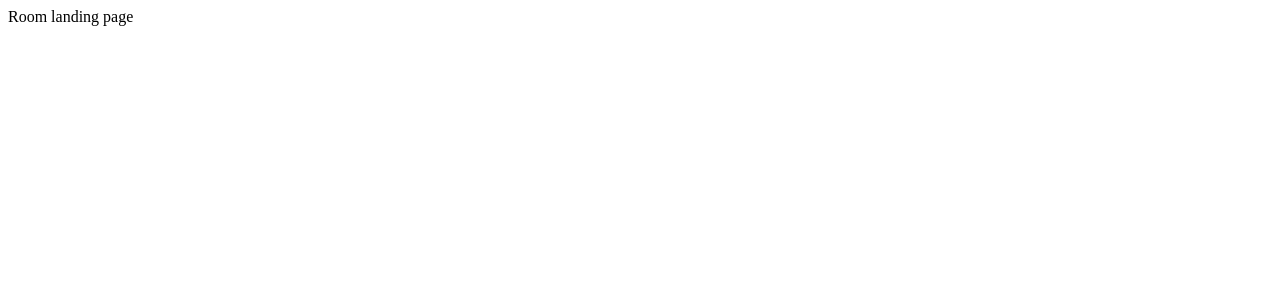
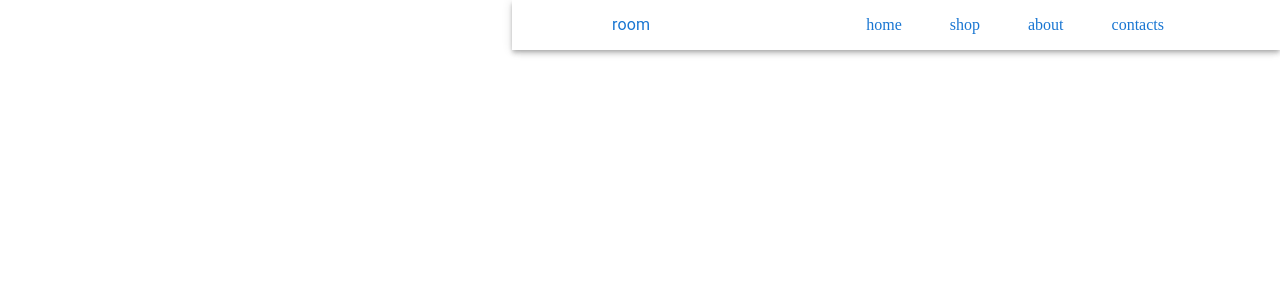
Before and after one commit to meyoh-23/loop-studio-MUI-react, a React (Create React App) app: page / in a window 1280 px wide. Shown: the top 300 px of the page. Built offline with nearby package versions, Linux system fonts and the light colour scheme.

Commit message:
navba-completed

```diff
--- a/package.json
+++ b/package.json
@@ -5,7 +5,8 @@
   "dependencies": {
     "@emotion/react": "^11.11.1",
     "@emotion/styled": "^11.11.0",
-    "@mui/material": "^5.14.10",
+    "@mui/icons-material": "^5.14.11",
+    "@mui/material": "^5.14.11",
     "@testing-library/jest-dom": "^5.17.0",
     "@testing-library/react": "^13.4.0",
     "@testing-library/user-event": "^13.5.0",
--- a/src/App.js
+++ b/src/App.js
@@ -1,4 +1,6 @@
+import React from 'react';
 import { ThemeProvider, createTheme } from "@mui/material";
+import Navbar from "./components/assets/sections/Navbar";
 
 // modified theming for the app
 const theme = createTheme({
@@ -16,11 +18,11 @@ const theme = createTheme({
 
 function App() {
   return (
+    <>
     <ThemeProvider theme={theme}>
-      <div className="App">
-        Room landing page
-      </div>
+        <Navbar/>
     </ThemeProvider>
+    </>
   )
 }
 
--- /dev/null
+++ b/src/components/assets/sections/Navbar.jsx
@@ -0,0 +1,108 @@
+import { AppBar, Box, Drawer, Link, List, ListItem, Typography } from '@mui/material';
+import MenuIcon from '@mui/icons-material/Menu';
+import React from 'react'
+import { useState } from 'react'
+
+const Navbar = () => {
+    const [openMobileMenu, setOpenMobileMenu] = useState(false);
+
+    return (
+    <AppBar component="nav"
+        pt={3}
+        sx={{
+            display: "flex",
+            flexDirection: "row",
+            justifyContent: "space-around",
+            alignItems :{
+                xs: "center",
+            },
+            background: "transparent",
+            maxWidth: "md",
+        }}
+    >
+        <Box
+        sx={{
+            display: {
+            sm: "none",
+            }
+        }}
+            >
+            <MenuIcon
+            sx={{
+            display: "block",
+            cursor: "pointer",
+            color: "red",
+        }}
+        onClick={() => setOpenMobileMenu(true)}
+        />
+        </Box>
+        <Box>
+            <Typography color="primary">
+                room
+            </Typography>
+        </Box>
+        <Box>
+            <List
+            sx={{
+                display: {
+                    xs: "none",
+                    sm: "flex",
+                },
+                gap: 2,
+                backgroundColor: "#fff"
+            }}>
+                <ListItem>
+                    <Link href="#" underline='none'>home</Link>
+                </ListItem>
+                <ListItem>
+                    <Link href="#" underline='none'>shop</Link>
+                </ListItem>
+                <ListItem>
+                    <Link href="#" underline='none'>about</Link>
+                </ListItem>
+                <ListItem>
+                    <Link href="#"underline='none'>contacts</Link>
+                </ListItem>
+            </List>
+        </Box>
+        <Drawer
+        anchor="left"
+        open={openMobileMenu}
+        onClose={() => setOpenMobileMenu(false)}
+        >
+            <List
+                sx={{
+                position: "relative",
+                width: 250,
+                backgroundColor: "#5243C2",
+                height: "50%",
+                py: 3,
+                px: 1,
+                display: "flex",
+                flexDirection: "column",
+                alignItems: "center",
+                gap: 3,
+            }}
+            role="presentation"
+            onClick={() => setOpenMobileMenu(false)}
+            onKeyDown={() => setOpenMobileMenu(false)}
+            >
+                <ListItem>
+                    <Link href="#" underline='none'>home</Link>
+                </ListItem>
+                <ListItem>
+                    <Link href="#" underline='none'>shop</Link>
+                </ListItem>
+                <ListItem>
+                    <Link href="#" underline='none'>about</Link>
+                </ListItem>
+                <ListItem>
+                    <Link href="#"underline='none'>contacts</Link>
+                </ListItem>
+            </List>
+        </Drawer>
+    </AppBar>
+)
+}
+
+export default Navbar;
```
Also changed, not shown: 1 other file (tests, documents, lock files or other folders).
